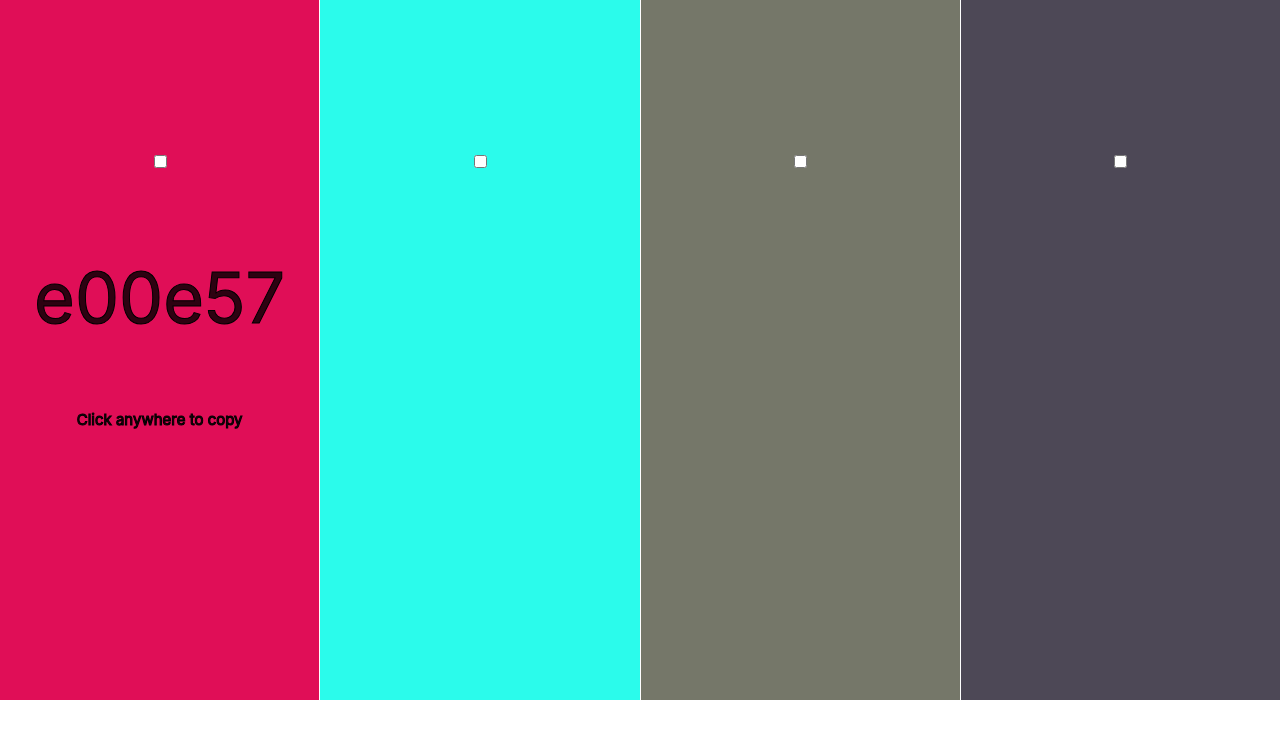
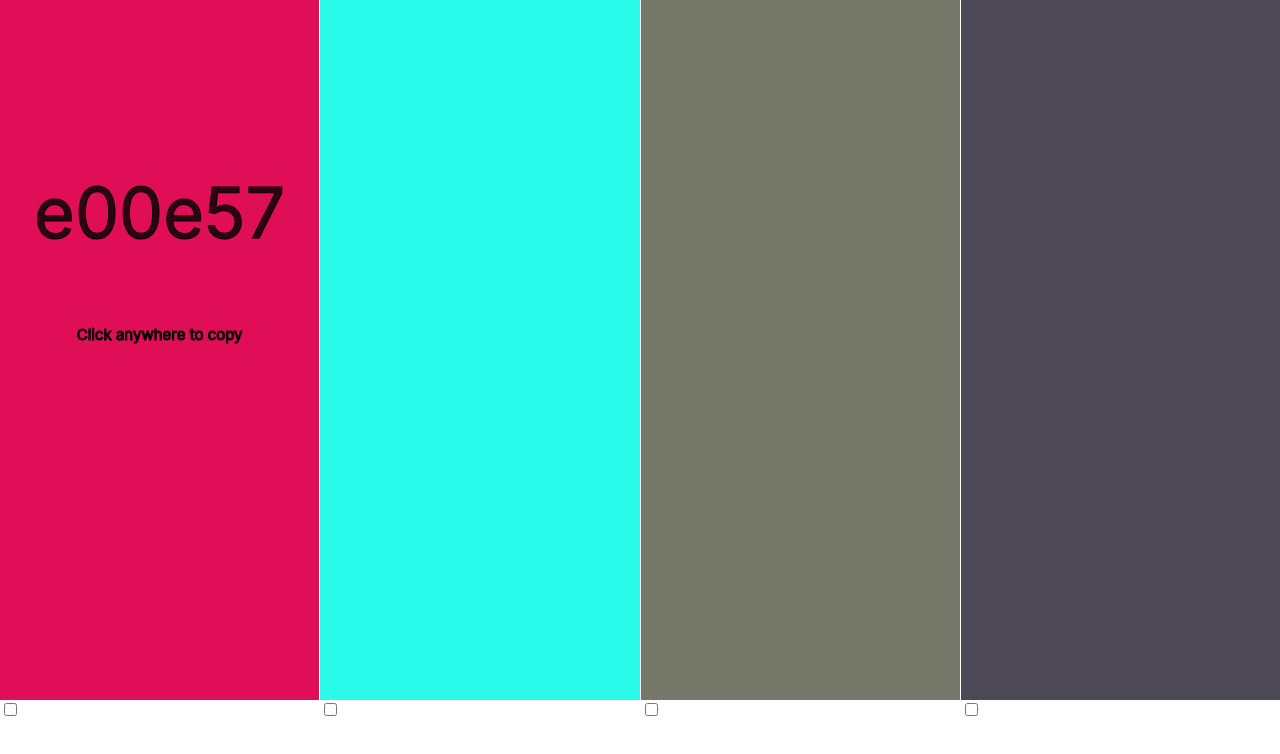
Before and after one commit to amara-j/colorpicker, a React (Create React App) app: page / in a window 1280 px wide. Shown: the top 754 px of the page. Built offline with nearby package versions, Linux system fonts and the light colour scheme.

Commit message:
move checkboxes out of main colorblock div to dix 'click anywhere to copy' bug

```diff
--- a/src/ColorBlock.js
+++ b/src/ColorBlock.js
@@ -1,4 +1,4 @@
-import { React, useState, useEffect } from "react";
+import { React, useState } from "react";
 
 const ColorBlock = (props) => {
   const [copyDisplayText, updateCopyDisplayText] = useState(
@@ -28,6 +28,7 @@ const ColorBlock = (props) => {
   };
 
   return (
+    <div>
       <div
         className="ColorBlock"
         style={{ backgroundColor: `rgb(${props.color})` }}
@@ -35,13 +36,16 @@ const ColorBlock = (props) => {
         onMouseLeave={handleMouseOut}
         onClick={() => clipboardCopy(props.colorHex)}
       >
+        <p>{displayHex ? props.colorHex : null}</p>
+        <p className="copyInstructions">
+          {displayHex ? copyDisplayText : null}
+        </p>
+      </div>
       <input
         type="checkbox"
         onChange={(e) => props.onChange(props.id, e.target.checked)}
         checked={props.isPinned}
       ></input>
-      <p>{displayHex ? props.colorHex : null}</p>
-      <p className="copyInstructions">{displayHex ? copyDisplayText : null}</p>
     </div>
   );
 };
--- a/src/ColorBlockContainer.js
+++ b/src/ColorBlockContainer.js
@@ -53,6 +53,7 @@ const ColorBlockContainer = () => {
       {colors.map((color, i) => {
         return (
           <ColorBlock
+            key={i}
             id={i}
             isPinned={blockPinState[i]}
             onChange={setBlockPinned}
```
Also changed, not shown: 1 other file (tests, documents, lock files or other folders). Lines whose indentation alone changed are shown as unchanged.
